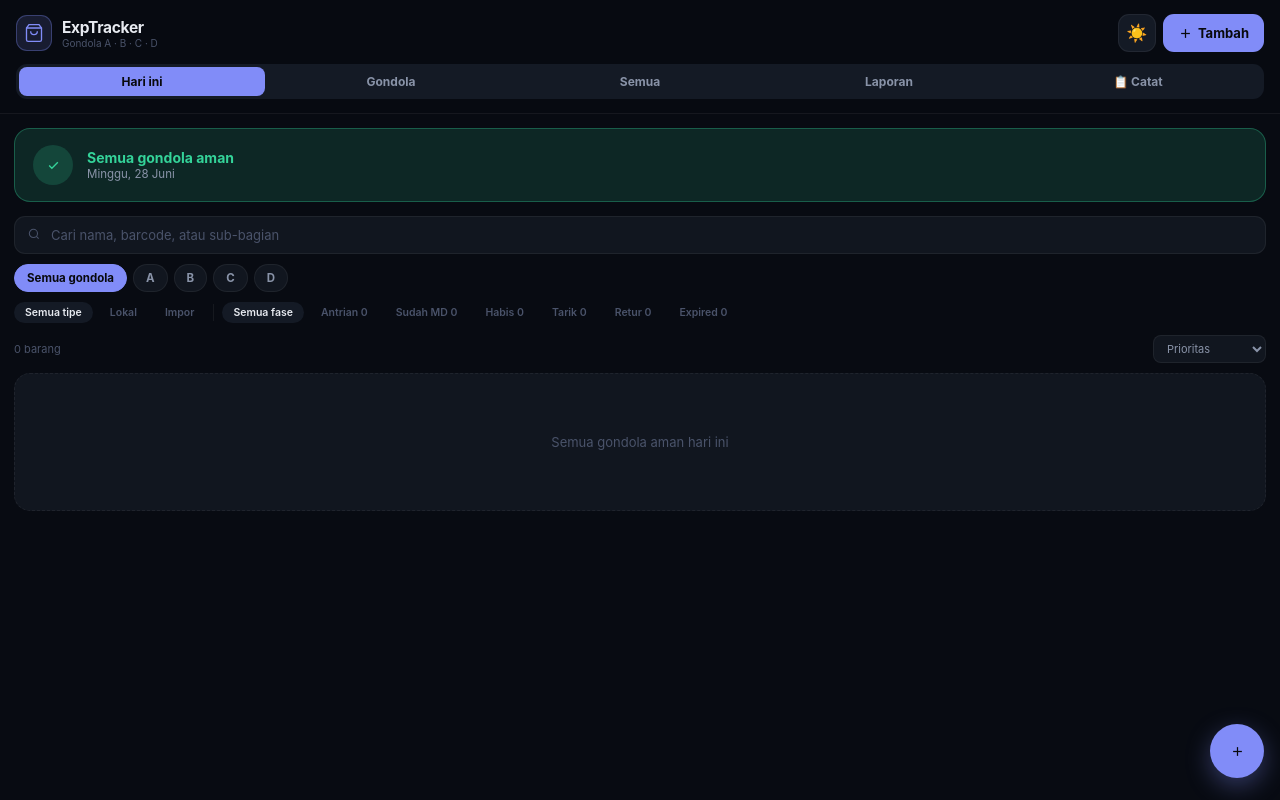
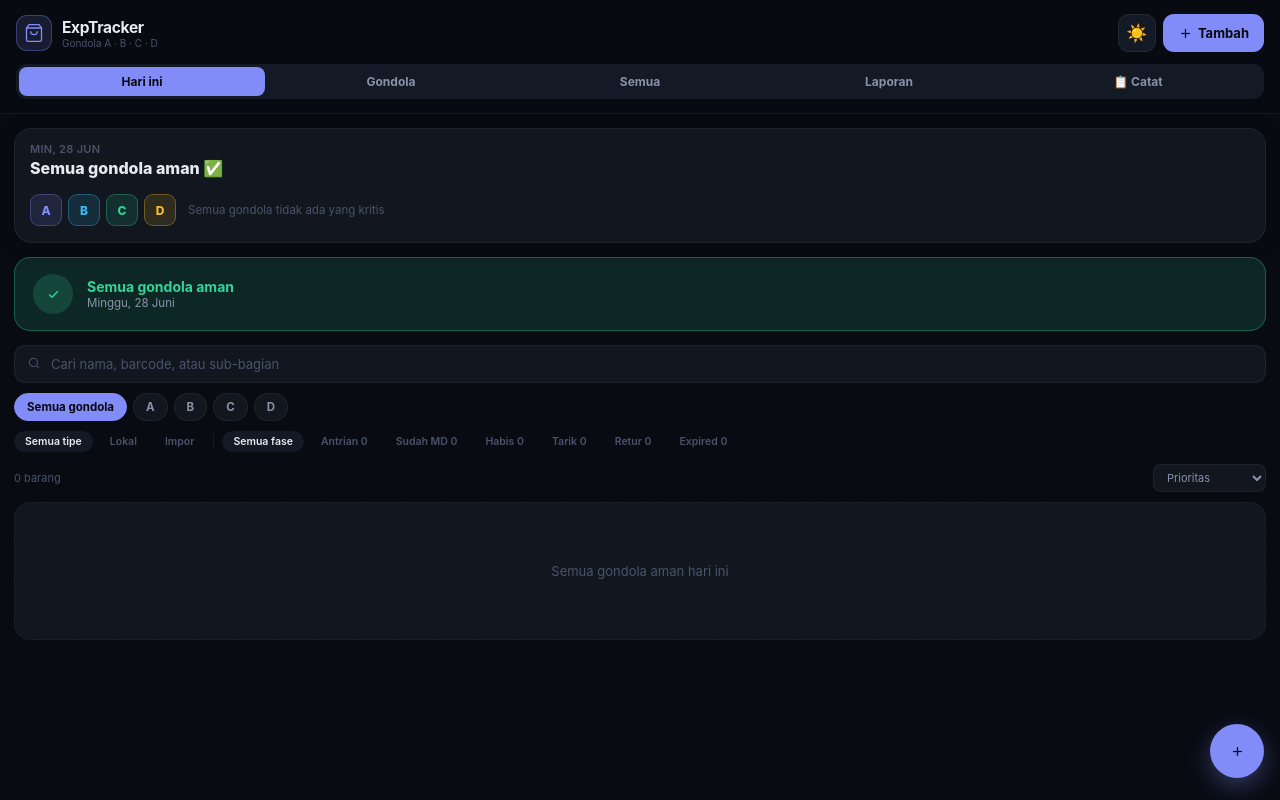
Before and after one commit to raakhea-glitch/exptracker, a React (Vite) app: page / in a window 1280 px wide. Built offline with nearby package versions, Linux system fonts and the light colour scheme.

Commit message:
Update App.jsx

```diff
--- a/src/App.jsx
+++ b/src/App.jsx
@@ -396,6 +396,119 @@ function GondolaMapView({ items, onFilter }) {
   );
 }
 
+
+// ─── Quick Widget — ringkasan di atas tab "Hari Ini" ──────────────────────────
+function QuickWidget({ items }) {
+  const now = new Date().toLocaleDateString("id-ID",{weekday:"short",day:"numeric",month:"short"});
+
+  // Statistik kritis
+  const kritis   = items.filter(i=>i.urg.level>=3 && i.days>=0);
+  const mdReady  = items.filter(i=>i.phase==="pending_md");
+  const pullReady= items.filter(i=>i.phase==="pull");
+  const retReady = items.filter(i=>i.phase==="return" && i.days>=0);
+
+  // Gondola paling urgent
+  const gondolaScore = Object.keys(GONDOLAS).map(k=>({
+    k,
+    g: GONDOLAS[k],
+    score: items.filter(i=>i.gondola===k&&i.urg.level>=2).length,
+    pull:  items.filter(i=>i.gondola===k&&i.phase==="pull").length,
+    md:    items.filter(i=>i.gondola===k&&i.phase==="pending_md").length,
+  })).filter(g=>g.score>0).sort((a,b)=>b.score-a.score);
+
+  const allSafe = kritis.length===0 && mdReady.length===0;
+
+  return (
+    <div style={{ background:C.card, border:`1px solid ${C.line}`, borderRadius:18, overflow:"hidden", marginBottom:14, boxShadow:`0 4px 24px rgba(0,0,0,.12)` }}>
+      {/* Top bar — tanggal + status */}
+      <div style={{ padding:"13px 15px 10px", display:"flex", alignItems:"center", justifyContent:"space-between" }}>
+        <div>
+          <div style={{ fontSize:11, color:C.faint, fontWeight:600, letterSpacing:".3px" }}>{now.toUpperCase()}</div>
+          <div style={{ fontSize:16, fontWeight:800, color:C.text, marginTop:2 }}>
+            {allSafe ? "Semua gondola aman ✅" : "Perlu tindakan hari ini"}
+          </div>
+        </div>
+        {!allSafe && (
+          <div style={{ textAlign:"center", background:C.roseDim, border:`1px solid ${C.roseBorder}`, borderRadius:12, padding:"6px 12px" }}>
+            <div style={{ fontSize:22, fontWeight:900, color:C.rose, lineHeight:1, fontVariantNumeric:"tabular-nums" }}>
+              {kritis.length + mdReady.length}
+            </div>
+            <div style={{ fontSize:9, color:C.rose, fontWeight:600, marginTop:2 }}>BUTUH AKSI</div>
+          </div>
+        )}
+      </div>
+
+      {/* Stats row */}
+      {!allSafe && (
+        <div style={{ display:"grid", gridTemplateColumns:"repeat(4,1fr)", gap:1, background:C.line, margin:"0 0 0 0" }}>
+          {[
+            { l:"Kritis",  v:kritis.length,    c:C.rose,   bg:C.roseDim   },
+            { l:"Tarik",   v:pullReady.length, c:C.orange, bg:C.orangeDim },
+            { l:"Markdown",v:mdReady.length,   c:C.amber,  bg:C.amberDim  },
+            { l:"Retur",   v:retReady.length,  c:C.purple, bg:C.purpleDim },
+          ].map(s=>(
+            <div key={s.l} style={{ background:C.card, padding:"10px 8px", textAlign:"center" }}>
+              <div style={{ fontSize:20, fontWeight:900, color:s.v>0?s.c:C.faint, fontVariantNumeric:"tabular-nums" }}>{s.v}</div>
+              <div style={{ fontSize:9.5, color:s.v>0?s.c:C.faint, fontWeight:600, marginTop:2 }}>{s.l}</div>
+            </div>
+          ))}
+        </div>
+      )}
+
+      {/* Gondola urgency bar */}
+      {gondolaScore.length > 0 && (
+        <div style={{ padding:"10px 15px 13px" }}>
+          <div style={{ fontSize:10, color:C.faint, fontWeight:600, marginBottom:8, letterSpacing:".2px" }}>GONDOLA BUTUH PERHATIAN</div>
+          <div style={{ display:"flex", flexDirection:"column", gap:6 }}>
+            {gondolaScore.map(({k,g,score,pull,md})=>{
+              const maxScore = gondolaScore[0].score;
+              return (
+                <div key={k} style={{ display:"flex", alignItems:"center", gap:10 }}>
+                  {/* Label */}
+                  <div style={{ width:24, height:24, borderRadius:7, background:g.dim, border:`1px solid ${g.border}`, display:"flex", alignItems:"center", justifyContent:"center", flexShrink:0 }}>
+                    <span style={{ fontSize:11, fontWeight:800, color:g.color }}>{k}</span>
+                  </div>
+                  {/* Progress bar */}
+                  <div style={{ flex:1, height:6, background:C.cardHi, borderRadius:3, overflow:"hidden" }}>
+                    <div style={{ height:"100%", width:`${(score/maxScore)*100}%`, background:g.color, borderRadius:3, transition:"width .4s" }}/>
+                  </div>
+                  {/* Detail chips */}
+                  <div style={{ display:"flex", gap:5, flexShrink:0 }}>
+                    {pull>0 && (
+                      <span style={{ background:C.roseDim, color:C.rose, borderRadius:6, padding:"2px 7px", fontSize:10, fontWeight:700 }}>
+                        🚨{pull}
+                      </span>
+                    )}
+                    {md>0 && (
+                      <span style={{ background:C.amberDim, color:C.amber, borderRadius:6, padding:"2px 7px", fontSize:10, fontWeight:700 }}>
+                        🏷️{md}
+                      </span>
+                    )}
+                  </div>
+                </div>
+              );
+            })}
+          </div>
+        </div>
+      )}
+
+      {/* Safe state illustration */}
+      {allSafe && (
+        <div style={{ padding:"6px 15px 16px", display:"flex", alignItems:"center", gap:12 }}>
+          <div style={{ display:"flex", gap:6 }}>
+            {Object.entries(GONDOLAS).map(([k,g])=>(
+              <div key={k} style={{ width:32, height:32, borderRadius:9, background:g.dim, border:`1px solid ${g.border}`, display:"flex", alignItems:"center", justifyContent:"center" }}>
+                <span style={{ fontSize:12, fontWeight:800, color:g.color }}>{k}</span>
+              </div>
+            ))}
+          </div>
+          <div style={{ fontSize:11.5, color:C.faint }}>Semua gondola tidak ada yang kritis</div>
+        </div>
+      )}
+    </div>
+  );
+}
+
 // ─── Daily Hero ──────────────────────────────────────────────────────────────
 function DailyHero({ items }) {
   const actions = [
@@ -524,6 +637,25 @@ function ActionCard({ item, onMd, onQty, onPull, onRet, onBatalRetur, onEdit, on
             {item.gondola && <LocBadge gondola={item.gondola} section={item.section}/>}
             {mdc && <Pill ch={<>{Ic.tag}−{item.md.pct}%</>} color={mdc.t} dim={mdc.d} bdr={mdc.b}/>}
           </div>
+          {/* Action hint — selalu tampil, langsung tau harus ngapain */}
+          {(()=>{
+            const hints = {
+              pending_md: { txt:"👉 Update harga di rak sekarang",   col:C.amber  },
+              done_md:    { txt:"⏳ Menunggu H-7 untuk ditarik",      col:C.green  },
+              sold_out:   { txt:"🎉 Stok markdown sudah habis",       col:C.orange },
+              pull:       { txt:"🚨 Tarik dari rak hari ini!",        col:C.rose   },
+              return:     { txt:"🔄 Kembalikan ke supplier",          col:C.purple },
+              expired:    { txt:"💀 Sudah expired — segera proses",   col:C.slate  },
+              normal:     null,
+            };
+            const h = hints[item.phase];
+            if (!h) return null;
+            return (
+              <div style={{ fontSize:11.5, color:h.col, fontWeight:600, marginBottom:6, display:"flex", alignItems:"center", gap:5 }}>
+                {h.txt}
+              </div>
+            );
+          })()}
           <div style={{ fontWeight:700, fontSize:14.5, color:C.text, lineHeight:1.3, marginBottom:3 }}>{item.name}</div>
           <div style={{ fontSize:10.5, color:C.faint, fontFamily:"ui-monospace,monospace" }}>{item.barcode}</div>
         </div>
@@ -737,7 +869,17 @@ function FormModal({ initial, onSave, onClose, allItems=[] }) {
               </span>
             </div>
 
-            {mdPrev?.pct>0 && days!==null && (
+            {/* Warning tanggal backdate / expired */}
+            {days !== null && days < 0 && (
+              <div style={{ background:C.roseDim,border:`1px solid ${C.roseBorder}`,borderRadius:11,padding:"10px 13px",display:"flex",alignItems:"center",gap:8 }}>
+                <span style={{ fontSize:16 }}>⚠️</span>
+                <div>
+                  <div style={{ fontSize:12.5,color:C.rose,fontWeight:700 }}>Tanggal sudah lewat!</div>
+                  <div style={{ fontSize:11,color:C.sub,marginTop:2 }}>Barang sudah expired {Math.abs(days)} hari lalu. Pastikan tanggal benar.</div>
+                </div>
+              </div>
+            )}
+            {mdPrev?.pct>0 && days!==null && days>=0 && (
               <div style={{ background:getMDC()[mdPrev.tier].d,border:`1px solid ${getMDC()[mdPrev.tier].b}`,borderRadius:11,padding:"10px 13px",display:"flex",alignItems:"center",gap:8 }}>
                 <span style={{ color:getMDC()[mdPrev.tier].t }}>{Ic.tag}</span>
                 <span style={{ fontSize:12.5,color:getMDC()[mdPrev.tier].t,fontWeight:700 }}>
@@ -981,7 +1123,7 @@ function LaporanView({ items, onBatalRetur }) {
 
 
 // ─── Catatan View — list sederhana buat referensi form kertas ─────────────────
-function CatatanView({ items }) {
+function CatatanView({ items, onEdit }) {
   const [sortG,   setSortG]   = useState("all");   // filter gondola
   const [sortCol, setSortCol] = useState("exp");   // sort kolom
   const [phase,   setPhase]   = useState("all");   // filter status
@@ -1102,9 +1244,10 @@ function CatatanView({ items }) {
                 ) : <span style={{ color:C.faint, fontSize:10 }}>—</span>}
               </div>
 
-              {/* Status */}
-              <div style={{ textAlign:"center" }}>
+              {/* Status + edit */}
+              <div style={{ textAlign:"center", display:"flex", flexDirection:"column", alignItems:"center", gap:3 }}>
                 <span style={{ color:sl.c, fontSize:10.5, fontWeight:800 }}>{sl.l}</span>
+                <button onClick={()=>onEdit(item)} style={{ background:"transparent",border:`1px solid ${C.line}`,color:C.faint,borderRadius:5,padding:"2px 7px",fontSize:9.5,cursor:"pointer" }}>edit</button>
               </div>
             </div>
           );
@@ -1210,6 +1353,7 @@ const BLANK = { barcode:"",name:"",expDate:"",canReturn:true,isImport:false,pric
 
 export default function App() {
   const [isDark,     setIsDark]     = useState(()=>{ try{return localStorage.getItem("exptheme")!=="light"}catch{return true} });
+  const [showMore,   setShowMore]   = useState(false);
   const [showSplash, setShowSplash] = useState(true);
   const [raw,        setRaw]        = useState(load);
   const [formData, setFormData] = useState(null);
@@ -1309,7 +1453,7 @@ export default function App() {
   const activeGLabel = filterG ? (filterS ? `${filterG} · ${filterS}` : `Gondola ${filterG}`) : null;
 
   return (
-    <div style={{ minHeight:"100vh",background:C.bg,fontFamily:"-apple-system,BlinkMacSystemFont,'Segoe UI',sans-serif",color:C.text,paddingBottom:84,transition:"background .3s,color .3s" }}>
+    <div onClick={()=>setShowMore(false)} style={{ minHeight:"100vh",background:C.bg,fontFamily:"-apple-system,BlinkMacSystemFont,'Segoe UI',sans-serif",color:C.text,paddingBottom:84,transition:"background .3s,color .3s" }}>
       {showSplash && <SplashScreen onDone={()=>setShowSplash(false)}/>}
       <style>{`
         @keyframes fi{from{opacity:0;transform:translateX(-50%) translateY(-8px)}to{opacity:1;transform:translateX(-50%) translateY(0)}}
@@ -1358,12 +1502,12 @@ export default function App() {
       <div style={{ padding:"14px 14px 0" }}>
 
         {tab==="gondola" && <GondolaMapView items={items} onFilter={handleGondolaFilter}/>}
-        {tab==="catatan" && <CatatanView items={items}/>}
+        {tab==="catatan" && <CatatanView items={raw.map(enrich)} onEdit={openEdit}/>}
         {tab==="laporan" && <LaporanView items={raw} onBatalRetur={onBatalRetur}/>}
 
         {(tab==="today"||tab==="all") && (
           <>
-            {tab==="today" && <DailyHero items={items}/>}
+            {tab==="today" && <><QuickWidget items={items}/><DailyHero items={items}/></> }
 
             {activeGLabel && (
               <div style={{ display:"flex",alignItems:"center",gap:8,background:C.accentDim,border:`1px solid ${C.accentBorder}`,borderRadius:11,padding:"8px 12px",marginBottom:11 }}>
```
